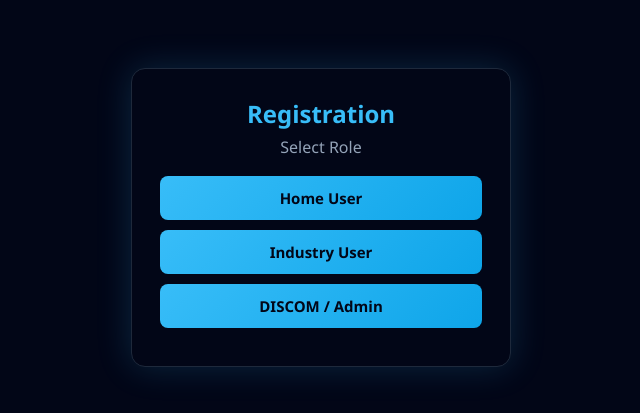
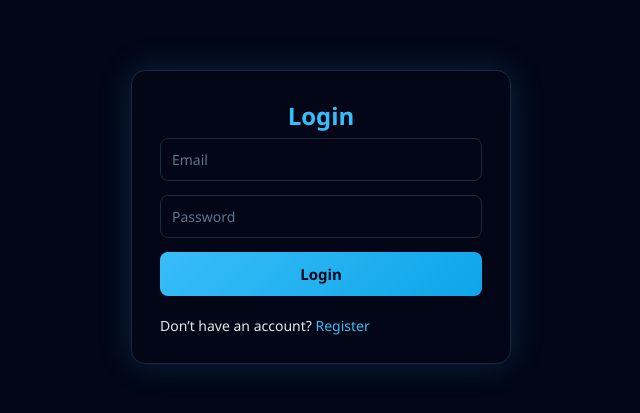
Before and after one commit to Vaisujaiswal/webApp, a React (Create React App) app in the folder frontend/: page /usage in a window 1280 px wide. Shown: the part 183-596 px from the top of the page, without its empty margins (319-959 px from the left). Built offline with nearby package versions, Linux system fonts and the light colour scheme.

Commit message:
login page

```diff
--- a/frontend/src/App.js
+++ b/frontend/src/App.js
@@ -1,9 +1,14 @@
+
+
+
+// import { useState } from "react";
+// import Register from "./pages/Register";
 // import Dashboard from "./pages/Dashboard";
-// import Register from "./pages/Register";
 
 // function App() {
-//   // return <Dashboard />;
-//   return <Register />;
+//   const [role, setRole] = useState(null);
+
+//   return role ? <Dashboard role={role} /> : <Register onFinish={setRole} />;
 // }
 
 // export default App;
@@ -17,14 +22,60 @@
 
 
 
+
+
+
+// import { useState } from "react";
+// import Login from "./pages/Login";
+// import Register from "./pages/Register";
+// import Dashboard from "./pages/Dashboard";
+
+// function App() {
+//   const [role, setRole] = useState(null);
+//   const [page, setPage] = useState("login"); // login | register
+
+//   if (role) return <Dashboard role={role} />;
+
+//   return page === "login" ? (
+//     <Login onLogin={setRole} />
+//   ) : (
+//     <Register onFinish={setRole} />
+//   );
+// }
+
+// export default App;
+
+
+
+
+
+
+
+
+
+
+
+
+
 import { useState } from "react";
+import Login from "./pages/Login";
 import Register from "./pages/Register";
 import Dashboard from "./pages/Dashboard";
 
 function App() {
   const [role, setRole] = useState(null);
+  const [page, setPage] = useState("login");
 
-  return role ? <Dashboard role={role} /> : <Register onFinish={setRole} />;
+  if (role) return <Dashboard role={role} />;
+
+  return page === "login" ? (
+    <Login
+      onLogin={setRole}
+      onRegister={() => setPage("register")}
+    />
+  ) : (
+    <Register onFinish={setRole} />
+  );
 }
 
 export default App;
--- a/frontend/src/pages/Login.jsx
+++ b/frontend/src/pages/Login.jsx
@@ -0,0 +1,148 @@
+// import { useState } from "react";
+// import "../styles/auth.css";
+
+// function Login({ onLogin }) {
+//     const [email, setEmail] = useState("");
+//     const [password, setPassword] = useState("");
+//     const [error, setError] = useState("");
+
+//     const handleLogin = (e) => {
+//         e.preventDefault();
+
+//         const savedUser = JSON.parse(localStorage.getItem("user"));
+
+//         if (!savedUser) {
+//             setError("No user found. Please register first.");
+//             return;
+//         }
+
+//         if (email !== savedUser.email || password !== savedUser.password) {
+//             setError("Invalid email or password");
+//             return;
+//         }
+
+//         onLogin(savedUser.role);
+//     };
+
+//     return (
+//         <div className="auth-container">
+//             <form className="auth-card" onSubmit={handleLogin}>
+//                 <h2>Login</h2>
+
+//                 {error && <p className="error">{error}</p>}
+
+//                 <input
+//                     placeholder="Email"
+//                     value={email}
+//                     onChange={(e) => setEmail(e.target.value)}
+//                 />
+
+//                 <input
+//                     type="password"
+//                     placeholder="Password"
+//                     value={password}
+//                     onChange={(e) => setPassword(e.target.value)}
+//                 />
+
+//                 <button type="submit">Login</button>
+
+//                 <span
+//                     style={{ color: "#38bdf8", cursor: "pointer" }}
+//                     onClick={() => window.location.reload()}
+//                 >
+//                     Register
+//                 </span>
+
+//             </form>
+//         </div>
+//     );
+// }
+
+// export default Login;
+
+
+
+
+
+
+
+
+
+
+
+
+
+
+
+
+
+
+
+
+
+
+
+
+import { useState } from "react";
+import "../styles/auth.css";
+
+function Login({ onLogin, onRegister }) {
+  const [email, setEmail] = useState("");
+  const [password, setPassword] = useState("");
+  const [error, setError] = useState("");
+
+  const handleLogin = (e) => {
+    e.preventDefault();
+
+    const savedUser = JSON.parse(localStorage.getItem("user"));
+
+    if (!savedUser) {
+      setError("No user found. Please register first.");
+      return;
+    }
+
+    if (email !== savedUser.email || password !== savedUser.password) {
+      setError("Invalid email or password");
+      return;
+    }
+
+    onLogin(savedUser.role);
+  };
+
+  return (
+    <div className="auth-container">
+      <form className="auth-card" onSubmit={handleLogin}>
+        <h2>Login</h2>
+
+        {error && <p className="error">{error}</p>}
+
+        <input
+          placeholder="Email"
+          value={email}
+          onChange={(e) => setEmail(e.target.value)}
+        />
+
+        <input
+          type="password"
+          placeholder="Password"
+          value={password}
+          onChange={(e) => setPassword(e.target.value)}
+        />
+
+        <button type="submit">Login</button>
+
+        <p style={{ marginTop: "10px", fontSize: "14px" }}>
+          Don’t have an account?{" "}
+          <span
+            style={{ color: "#38bdf8", cursor: "pointer" }}
+            onClick={onRegister}
+          >
+            Register
+          </span>
+        </p>
+      </form>
+    </div>
+  );
+}
+
+export default Login;
```
Also changed, not shown: frontend/src/styles/auth.css (line endings or trailing spaces).
